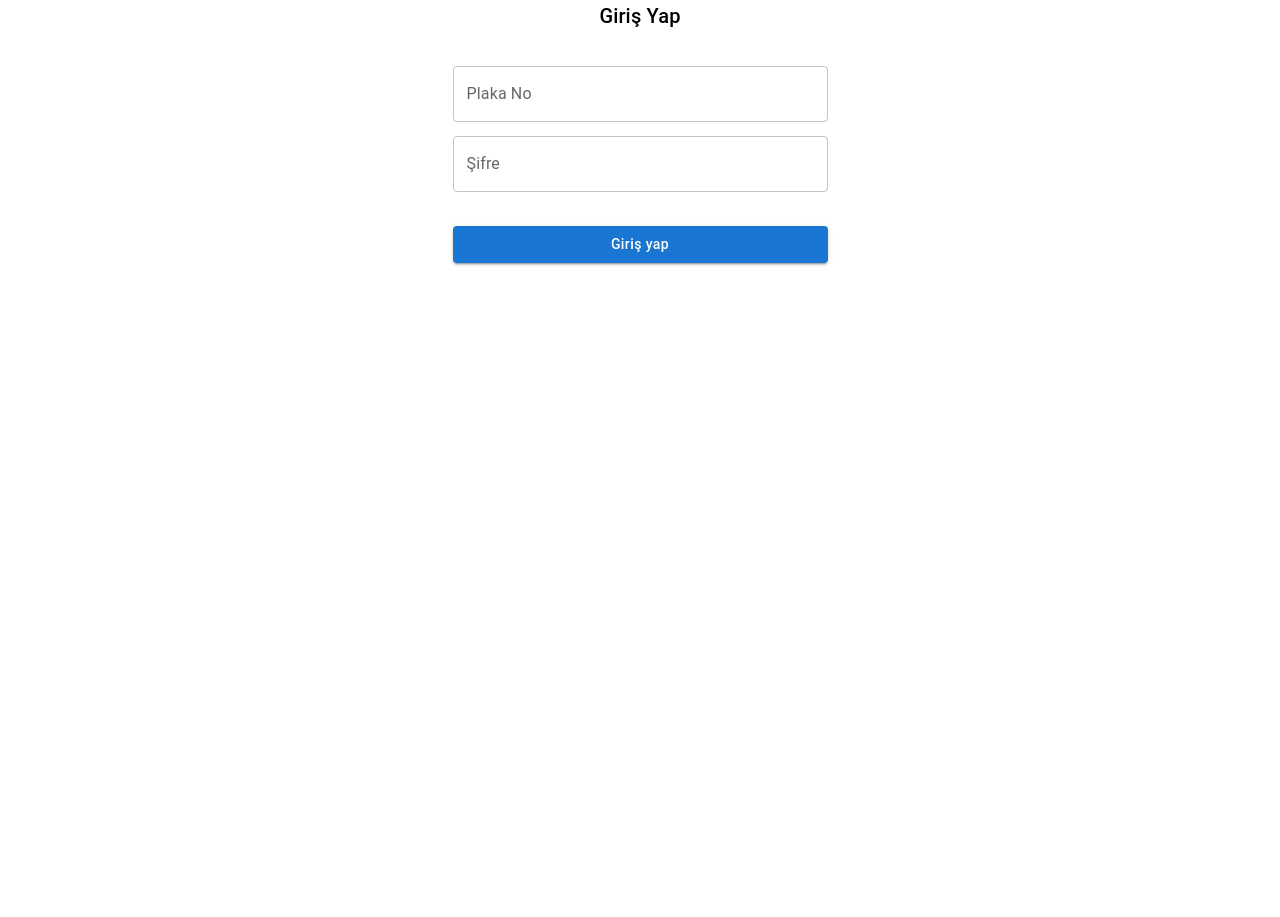
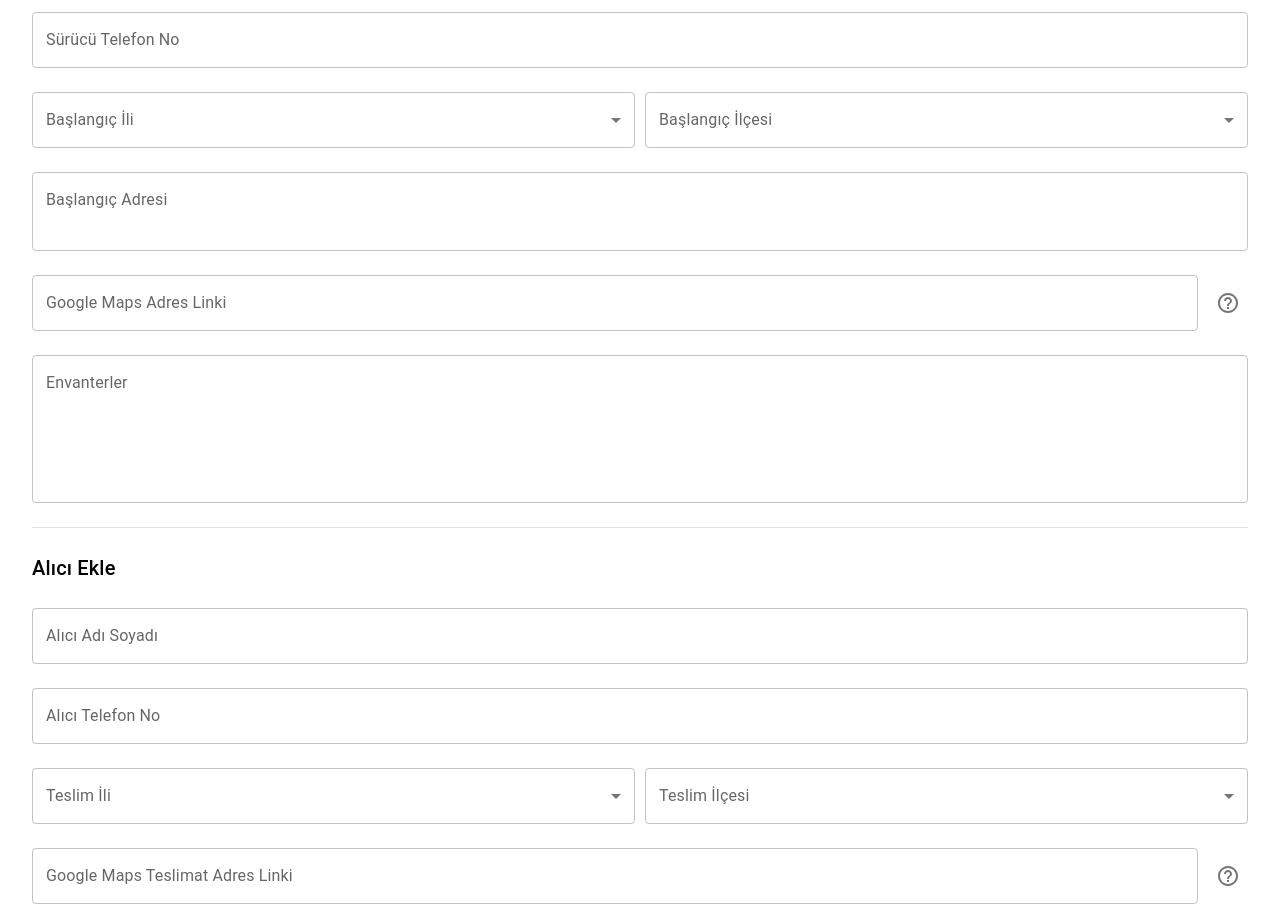
Before and after one commit to acikkaynak/afetkargo-client, a React (Create React App) app: page /kayit in a window 1280 px wide. Shown: the part 180-1097 px from the top of the page. Before the commit the page ends 800 px from the top, so only its background shows below. Built offline with nearby package versions, Linux system fonts and the light colour scheme.

Commit message:
feat: add routings and sample page redirections.

```diff
--- a/package.json
+++ b/package.json
@@ -35,7 +35,7 @@
     "react-leaflet": "^4.2.0",
     "react-phone-input-2": "^2.15.1",
     "react-redux": "^8.0.5",
-    "react-router-dom": "^6.4.3",
+    "react-router-dom": "^6.8.1",
     "react-scripts": "5.0.1",
     "styled-components": "^5.3.6",
     "web-vitals": "^2.1.4",
--- a/public/index.html
+++ b/public/index.html
@@ -21,7 +21,7 @@
       work correctly both with client-side routing and a non-root public URL.
       Learn how to configure a non-root public URL by running `npm run build`.
     -->
-    <title>React App</title>
+    <title>afetkargo</title>
   </head>
   <body>
     <noscript>You need to enable JavaScript to run this app.</noscript>
--- a/src/App.js
+++ b/src/App.js
@@ -4,14 +4,18 @@ import Login from "./containers/Login";
 import Monitoring from "./containers/Monitoring";
 import Sender from "./containers/Sender";
 
+import { BrowserRouter as Router, Route, Routes } from "react-router-dom";
+
 function App() {
   return (
-    <div className="App">
-      {/* <Sender /> */}
-      {/* <Monitoring /> */}
-      {/* <Delivery /> */}
-      <Login />
-    </div>
+    <Router>
+      <Routes>
+        <Route path="/" element={<Login />} />
+        <Route path="/kayit" element={<Sender />} />
+        <Route path="/izle" element={<Monitoring />} />
+        <Route path="/teslim" element={<Delivery />} />
+      </Routes>
+    </Router>
   );
 }
 
--- a/src/containers/Login/index.js
+++ b/src/containers/Login/index.js
@@ -2,6 +2,7 @@ import { Avatar, Button, Grid, TextField, Typography } from "@mui/material";
 import LockIcon from "@mui/icons-material/Lock";
 import styled from "styled-components";
 import { pink } from "@mui/material/colors";
+import { useNavigate } from "react-router-dom";
 
 const StyledGrid = styled(Grid)`
   display: flex;
@@ -11,6 +12,8 @@ const StyledGrid = styled(Grid)`
 `;
 
 const Login = () => {
+  const navigate = useNavigate();
+
   return (
     <Grid
       container
@@ -46,6 +49,7 @@ const Login = () => {
           variant="contained"
           fullWidth={true}
           style={{ textTransform: "none" }}
+          onClick={() => navigate("/kayit")}
         >
           Giriş yap
         </Button>
--- a/src/containers/Monitoring/index.js
+++ b/src/containers/Monitoring/index.js
@@ -1,4 +1,4 @@
-import { Button, Divider, Grid, Link, Typography } from "@mui/material";
+import { Button, Grid, Link, Typography } from "@mui/material";
 import Paper from "@mui/material/Paper";
 import Table from "@mui/material/Table";
 import TableBody from "@mui/material/TableBody";
@@ -7,6 +7,7 @@ import TableContainer from "@mui/material/TableContainer";
 import TableHead from "@mui/material/TableHead";
 import TableRow from "@mui/material/TableRow";
 import { useState } from "react";
+import { useNavigate } from "react-router-dom";
 
 function createData(
   deliveryFullname,
@@ -39,6 +40,8 @@ const rows = [
 ];
 
 const Monitoring = () => {
+  const navigate = useNavigate();
+
   const [senderData, setSenderData] = useState({
     code: "",
     plateNo: "",
@@ -135,9 +138,12 @@ const Monitoring = () => {
       <Grid
         item
         xs={12}
-        style={{ display: "flex", justifyContent: "flex-end" }}
+        style={{ display: "flex", justifyContent: "flex-end", gap: "10px" }}
       >
         <Button variant="contained">Yola çıktım</Button>
+        <Button variant="contained" style={{ backgroundColor: "green" }} onClick={() => navigate("/teslim")}>
+          Teslim Ettim
+        </Button>
       </Grid>
     </Grid>
   );
--- a/src/containers/Sender/index.js
+++ b/src/containers/Sender/index.js
@@ -21,6 +21,7 @@ import TableContainer from "@mui/material/TableContainer";
 import TableHead from "@mui/material/TableHead";
 import TableRow from "@mui/material/TableRow";
 import { useState } from "react";
+import { useNavigate } from "react-router-dom";
 
 function createData(
   deliveryFullname,
@@ -53,6 +54,8 @@ const rows = [
 ];
 
 const Sender = () => {
+  const navigate = useNavigate();
+
   const [senderData, setSenderData] = useState({
     code: "",
     plateNo: "",
@@ -148,7 +151,12 @@ const Sender = () => {
       <Grid
         item
         xs={12}
-        style={{ display: "flex", flexDirection: "row", gap: "10px" }}
+        style={{
+          display: "flex",
+          flexDirection: "row",
+          gap: "10px",
+          alignItems: "center",
+        }}
       >
         <TextField
           id="googleMapsLink"
@@ -159,7 +167,7 @@ const Sender = () => {
         />
 
         <Tooltip title="Kalkış noktasının adres bilgisini google maps üzerinden bulup, adres linkini kopyalayıp buraya yapıştırabilirsiniz.">
-          <IconButton>
+          <IconButton style={{ height: "40px" }}>
             <HelpOutlineIcon />
           </IconButton>
         </Tooltip>
@@ -223,7 +231,12 @@ const Sender = () => {
       <Grid
         item
         xs={12}
-        style={{ display: "flex", flexDirection: "row", gap: "10px" }}
+        style={{
+          display: "flex",
+          flexDirection: "row",
+          gap: "10px",
+          alignItems: "center",
+        }}
       >
         <TextField
           id="deliveryGoogleMapsLink"
@@ -234,7 +247,7 @@ const Sender = () => {
         />
 
         <Tooltip title="Teslim noktasının adres bilgisini google maps üzerinden bulup, adres linkini kopyalayıp buraya yapıştırabilirsiniz.">
-          <IconButton>
+          <IconButton style={{ height: "40px" }}>
             <HelpOutlineIcon />
           </IconButton>
         </Tooltip>
@@ -300,7 +313,9 @@ const Sender = () => {
         xs={12}
         style={{ display: "flex", justifyContent: "flex-end" }}
       >
-        <Button variant="contained">Kayıt Oluştur</Button>
+        <Button variant="contained" onClick={() => navigate("/izle")}>
+          Kayıt Oluştur
+        </Button>
       </Grid>
     </Grid>
   );
```
Also changed, not shown: 1 other file (tests, documents, lock files or other folders).
